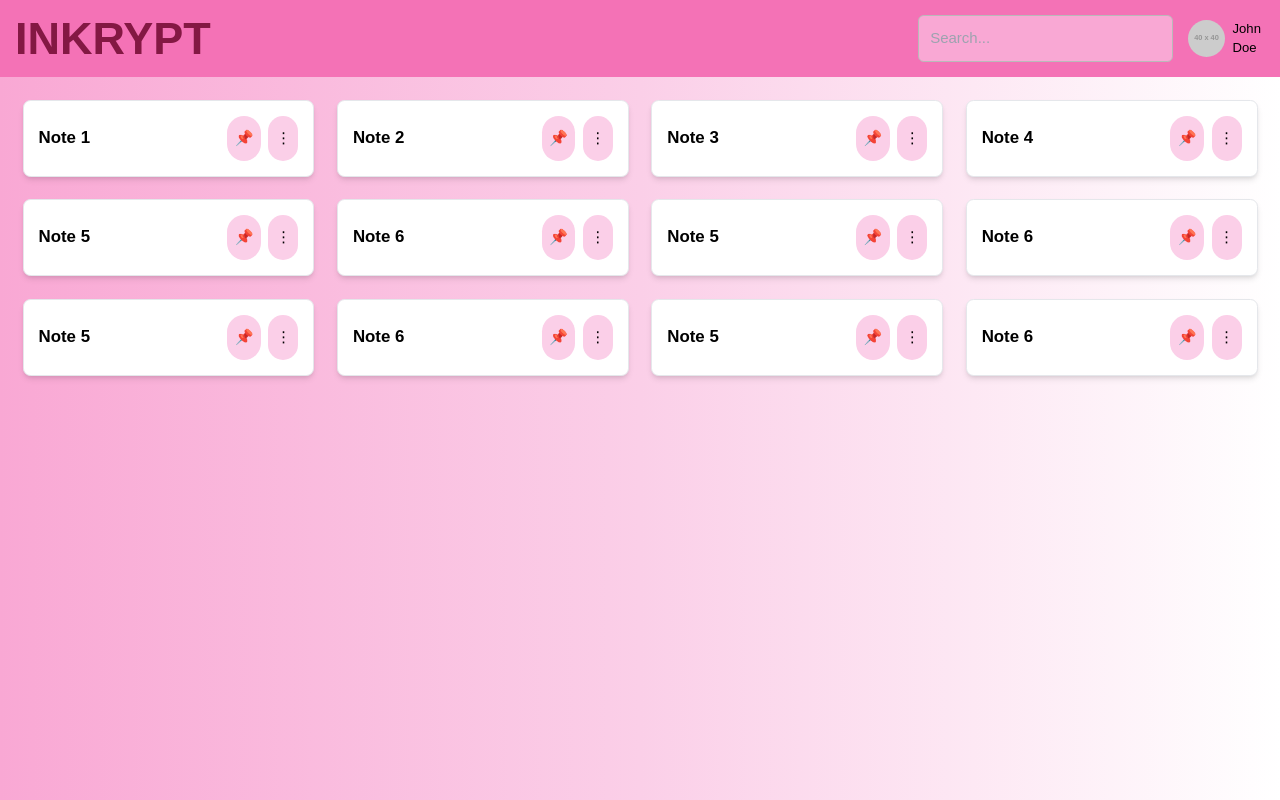
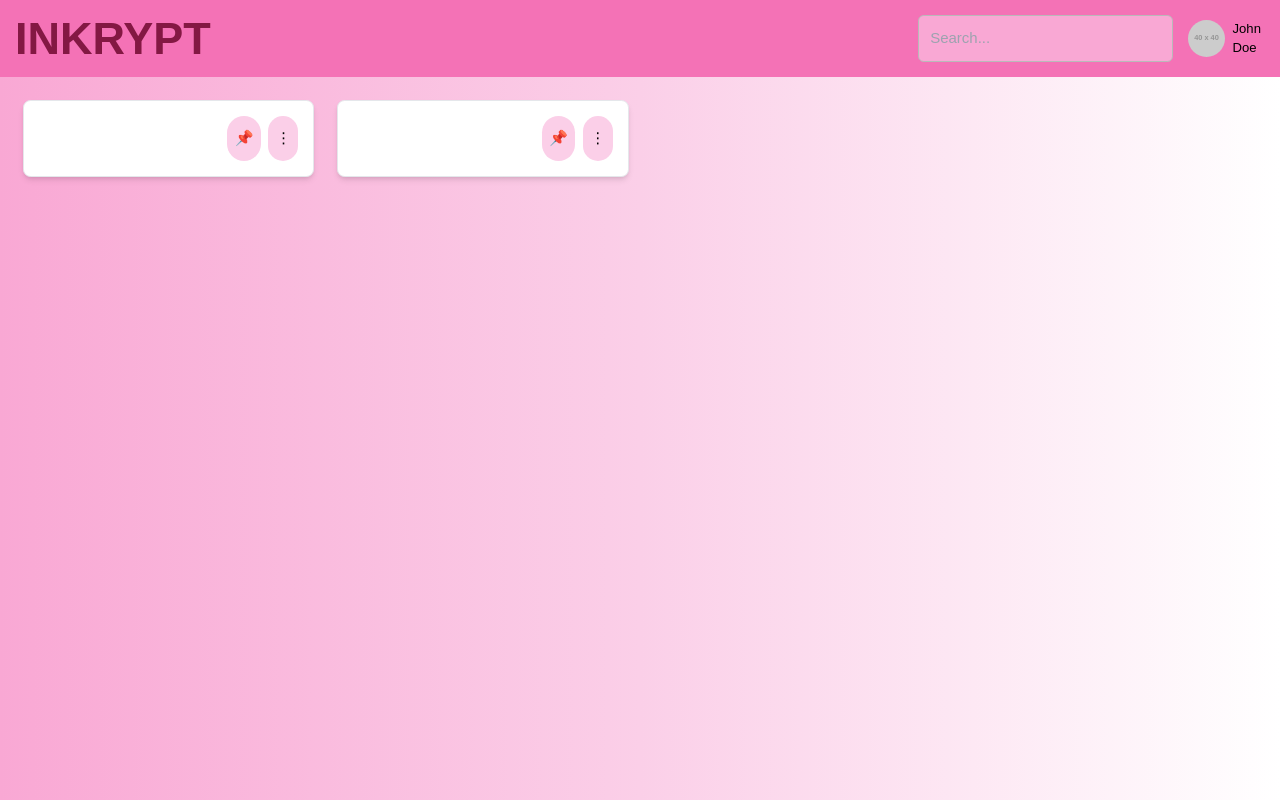
Before and after one commit to vedang8/Inkrypt, a React (Create React App) app in the folder client/: page /home in a window 1280 px wide. Built offline with nearby package versions, Linux system fonts and the light colour scheme.

Commit message:
changes made

```diff
--- a/client/src/components/Dashboard/Dashboard.js
+++ b/client/src/components/Dashboard/Dashboard.js
@@ -1,20 +1,40 @@
-import React from 'react'
+import React, { useState, useEffect} from 'react'
+import { Route, Routes, useNavigate } from 'react-router-dom';
+import { useSelector, useDispatch } from 'react-redux';
+import { setLoader } from "../../redux/Slice/LoaderSlice";
+import { logout } from "../../redux/Slice/UserSlice";
+import { message } from "antd";
 
 const Dashboard = () => {
-    const notes = [
-        { title: "Note 1", pinned: false },
-        { title: "Note 2", pinned: false },
-        { title: "Note 3", pinned: true },
-        { title: "Note 4", pinned: false },
-        { title: "Note 5", pinned: false },
-        { title: "Note 6", pinned: true },
-        { title: "Note 5", pinned: false },
-        { title: "Note 6", pinned: true },
-        { title: "Note 5", pinned: false },
-        { title: "Note 6", pinned: true },
-        { title: "Note 5", pinned: false },
-        { title: "Note 6", pinned: true },
-      ];
+  const navigate = useNavigate();
+  const dispatch = useDispatch();
+  const notes = useState([]);
+{/*
+  const DashboardValid = async () => {
+    dispatch(setLoader(true));
+    let token = localStorage.getItem("usersdatatoken");
+
+    try{
+      const res = await fetch("/api/user/validuser", {
+        method: "GET",
+        headers: {
+          "Content-Type": "application/json",
+          Authorization: token,
+        },
+      });
+      const data = await res.json();
+      dispatch(setLoader(false));
+      if(res.ok){
+
+      }
+    }catch(error){
+
+    }
+  };
+  useEffect(() => {
+    //DashboardValid();
+  }, []);
+  */}
 
   return (
     <div className="bg-gradient-to-r from-pink-300 via-pink-200 to-peach-100 min-h-screen">
--- a/client/src/components/Login/Login.js
+++ b/client/src/components/Login/Login.js
@@ -2,6 +2,7 @@ import React, { useState } from "react";
 import { NavLink, useNavigate } from "react-router-dom";
 import { useDispatch } from "react-redux";
 import { setLoader } from "../../redux/Slice/LoaderSlice";
+import { login, logout } from "../../redux/Slice/UserSlice";
 import { message } from "antd";
 import Logo from '../../images/Logo.jpg';
 import "./Login.css";
@@ -48,10 +49,13 @@ const Login = () => {
           });
           const res = await data.json();
           dispatch(setLoader(false));
-          console.log(res);
+          //console.log(res);
           if (res.status === 201) {
-            localStorage.setItem("usersdatatoken", res.result.token);
-            message.success("Welcome to CARBON CREDIT MARKETPLACE");
+            // setting the token in the localStorage
+            localStorage.setItem("usersdatatoken", res.token);
+            // setting the name of the user in the redux state
+            dispatch(login(res.name));
+            message.success("Welcome to INKRYPT");
             navigate("/home");
             setInpval({ ...inpval, email: "", password: "" });
           } else if (res.error === "User account is blocked") {
```
Also changed, not shown: 1 other file (tests, documents, lock files or other folders).
